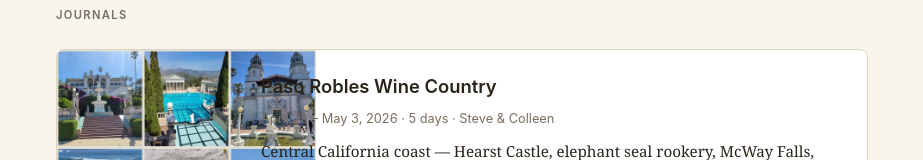
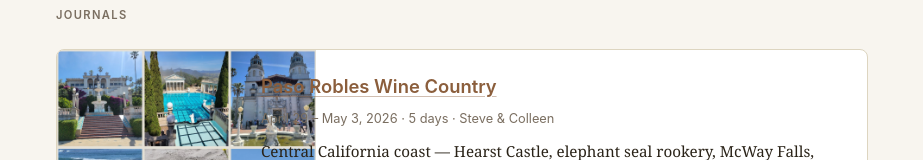
Before and after one commit to spadnos/spadnos.github.io, a plain HTML site: page index.html in a window 1280 px wide. Shown: the part 238-398 px from the top of the page, without its empty margins (178-1101 px from the left). Drawn offline with Linux system fonts and the light colour scheme.

Commit message:
Update index.html

```diff
--- a/index.html
+++ b/index.html
@@ -97,8 +97,12 @@ main{max-width:860px;margin:0 auto;padding:3rem 1.5rem;}
   font-family:-apple-system,BlinkMacSystemFont,'Segoe UI',sans-serif;
   font-size:1.15rem;
   font-weight:600;
-  color:var(--text);
+  color:var(--accent);
+  text-decoration:underline;
+  text-underline-offset:3px;
+  text-decoration-color:rgba(139,94,60,0.4);
 }
+.journal-card:hover .card-title{text-decoration-color:var(--accent);}
 .card-meta{
   font-family:-apple-system,BlinkMacSystemFont,'Segoe UI',sans-serif;
   font-size:0.8rem;
```
